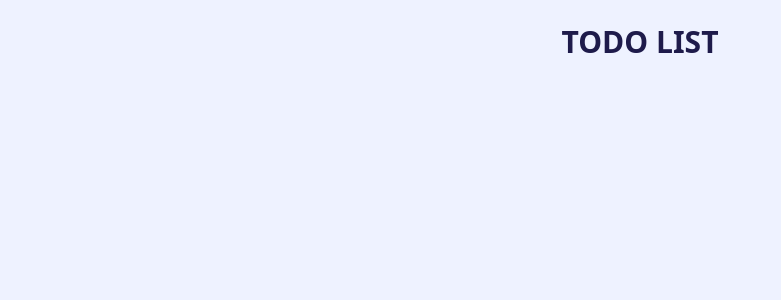
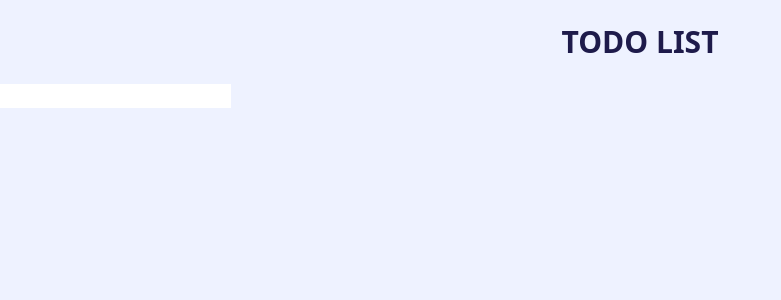
Before and after one commit to listensay/todo, a React (Vite) app: page / in a window 1280 px wide. Shown: the top 300 px of the page, without its empty margins (0-781 px from the left). Built offline with nearby package versions, Linux system fonts and the light colour scheme.

Commit message:
双向绑定事件

```diff
--- a/src/App.tsx
+++ b/src/App.tsx
@@ -1,8 +1,18 @@
+import React, { useState } from "react";
+
 function App() {
+  const [inputValue, setInputValue] = useState("")
+
+  const onKeyUpHandle = (e: React.KeyboardEvent) => {
+    if(e.key === 'Enter') {
+      console.log(inputValue)
+    }
+  }
 
   return (
     <main className="container">
       <h1 className='my-6 text-3xl font-bold text-center text-indigo-950'>TODO LIST</h1>
+      <input type="text" value={inputValue} onChange={ e => setInputValue(e.target.value) } onKeyUp={ e => onKeyUpHandle(e) } />
     </main>
   );
 }
```
